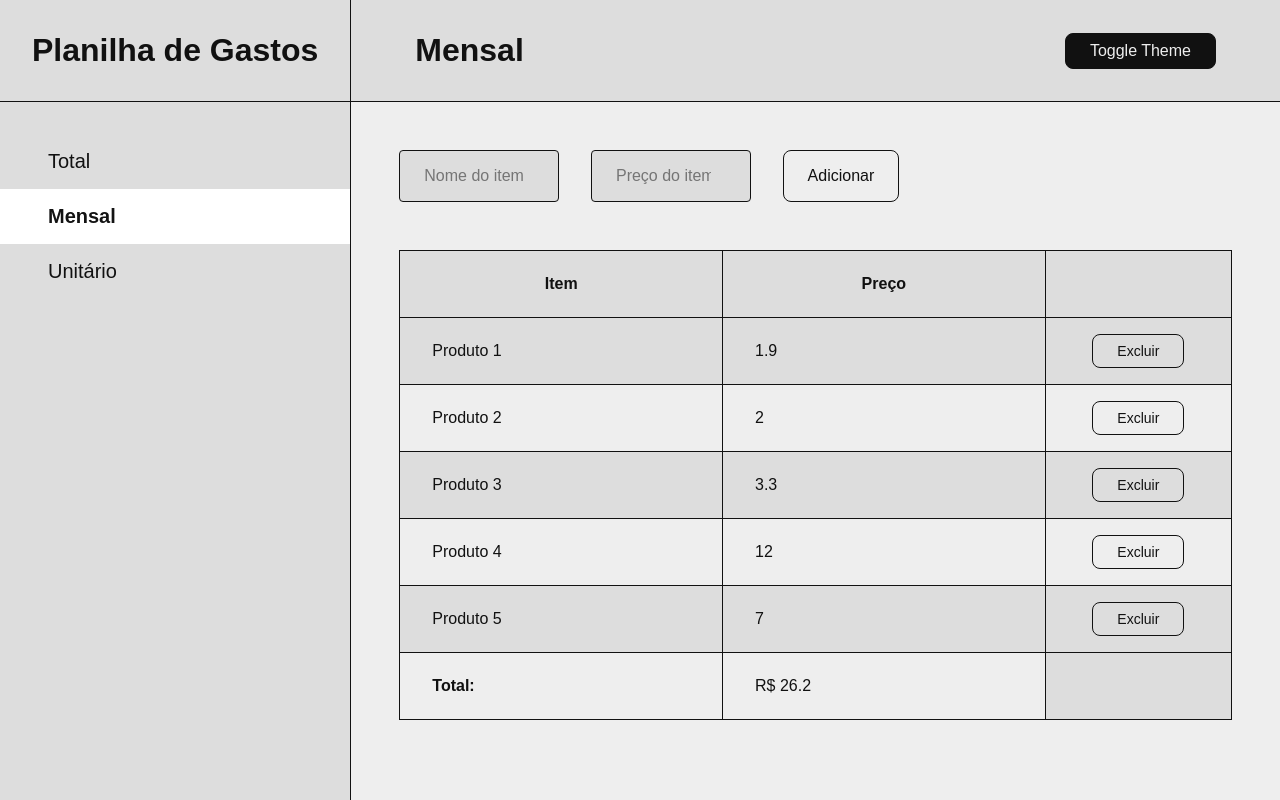
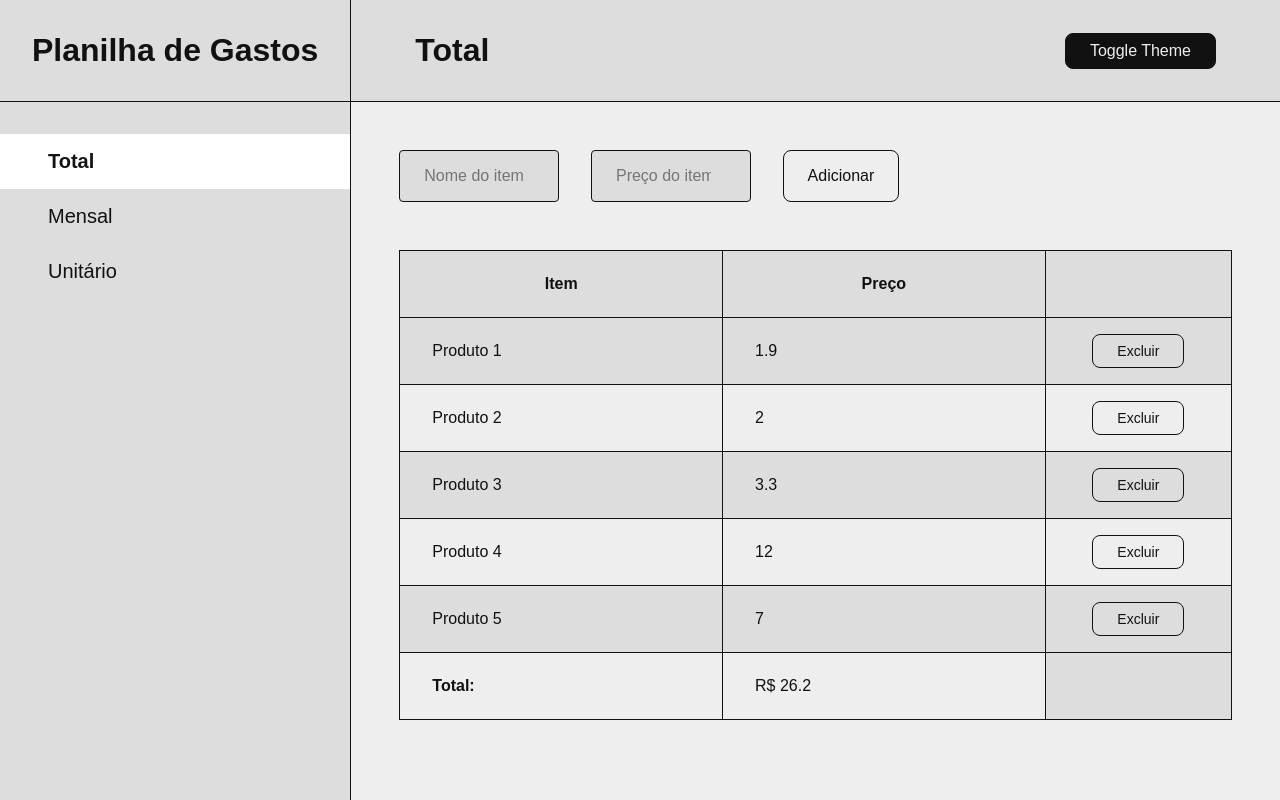
Before and after one commit to Marceometry/Planilha-de-Gastos, a React (Create React App) app: page / in a window 1280 px wide. Built offline with nearby package versions, Linux system fonts and the light colour scheme.

Commit message:
start page navigation

```diff
--- a/src/components/Header/index.jsx
+++ b/src/components/Header/index.jsx
@@ -1,13 +1,26 @@
+import { useEffect, useState } from 'react'
+import { useHistory } from 'react-router-dom'
+import { useTheme } from '../../themes/ThemeContext'
+import { routes } from '../../pages'
 import { Button } from '../'
-import { useTheme } from '../../themes/ThemeContext'
 import { StyledHeader } from './styles'
 
 export function Header() {
+  const [pageTitle, setPageTitle] = useState('')
   const { toggleTheme } = useTheme()
+  const history = useHistory()
+
+  useEffect(() => {
+    const currentRoute = routes.find(
+      (item) => item.path === history.location.pathname
+    )
+
+    setPageTitle(currentRoute.title)
+  }, [routes])
 
   return (
     <StyledHeader>
-      <h1>Mensal</h1>
+      <h1>{pageTitle}</h1>
 
       <Button onClick={toggleTheme}>Toggle Theme</Button>
     </StyledHeader>
--- a/src/components/Sidebar/index.jsx
+++ b/src/components/Sidebar/index.jsx
@@ -1,12 +1,10 @@
+import { useHistory } from 'react-router-dom'
+import { routes } from '../../pages'
 import * as S from './styles'
 
-const pages = [
-  { title: 'Total', path: '/' },
-  { title: 'Mensal', path: '/mensal' },
-  { title: 'Unitário', path: '/unitário' },
-]
+export function Sidebar() {
+  const history = useHistory()
 
-export function Sidebar() {
   return (
     <S.Sidebar>
       <S.Title>
@@ -14,11 +12,11 @@ export function Sidebar() {
       </S.Title>
 
       <S.Nav>
-        {pages?.map((item) => (
+        {routes?.map((item) => (
           <S.Link
             key={item.title}
-            to={`${item.path}`}
-            active={item.path === '/mensal'}
+            onClick={() => history.push(`${item.path}`)}
+            active={item.path === history.location.pathname}
           >
             {item.title}
           </S.Link>
--- a/src/components/Sidebar/styles.js
+++ b/src/components/Sidebar/styles.js
@@ -1,4 +1,3 @@
-import { Link as a } from 'react-router-dom'
 import styled from 'styled-components'
 
 export const Sidebar = styled.aside`
@@ -18,7 +17,7 @@ export const Nav = styled.nav`
   flex-direction: column;
 `
 
-export const Link = styled(a)`
+export const Link = styled.a`
   width: 100%;
   padding: 1rem;
   padding-left: 3rem;
--- a/src/components/Table/index.jsx
+++ b/src/components/Table/index.jsx
@@ -2,11 +2,11 @@ import { useExpenses } from '../../contexts/ExpensesContext'
 import { Row, Header, Cell } from './components'
 import * as S from './styles'
 
-export function Table() {
+export function Table({ tableId }) {
   const { expenses, editExpense, deleteExpense, getFormattedPrice } =
     useExpenses()
 
-  const items = expenses['1'].items
+  const items = expenses[tableId].items
 
   if (!items.length) return <h1>Não há nada aqui {':('}</h1>
 
@@ -25,7 +25,9 @@ export function Table() {
           <Row key={id}>
             <Cell
               isChangeable
-              onChange={(value) => editExpense('1', { name: value, price, id })}
+              onChange={(value) =>
+                editExpense(tableId, { name: value, price, id })
+              }
             >
               {name}
             </Cell>
@@ -34,13 +36,13 @@ export function Table() {
               asNumber
               isChangeable
               onChange={(value) =>
-                editExpense('1', { name, price: Number(value), id })
+                editExpense(tableId, { name, price: Number(value), id })
               }
             >
               {price}
             </Cell>
 
-            <Cell asButton onClick={() => deleteExpense('1', id)}>
+            <Cell asButton onClick={() => deleteExpense(tableId, id)}>
               Excluir
             </Cell>
           </Row>
@@ -48,7 +50,7 @@ export function Table() {
 
         <Row>
           <Cell strong>Total:</Cell>
-          <Cell>{getFormattedPrice(expenses['1'].totalExpense)}</Cell>
+          <Cell>{getFormattedPrice(expenses[tableId].totalExpense)}</Cell>
         </Row>
       </tbody>
     </S.Table>
--- a/src/pages/Monthly/index.jsx
+++ b/src/pages/Home/index.jsx
@@ -1,11 +1,11 @@
+import { AddItem, Table } from '../../components'
 import { Layout } from '../../layout'
-import { AddItem, Table } from '../../components'
 
-export function Monthly() {
+export function Home() {
   return (
     <Layout>
       <AddItem />
-      <Table />
+      <Table tableId='1' />
     </Layout>
   )
 }
--- a/src/pages/index.js
+++ b/src/pages/index.js
@@ -1 +1,7 @@
-export { Monthly } from './Monthly'
+export { Home } from './Home'
+
+export const routes = [
+  { title: 'Total', path: '/' },
+  { title: 'Mensal', path: '/1' },
+  { title: 'Unitário', path: '/2' },
+]
--- a/src/router.jsx
+++ b/src/router.jsx
@@ -1,15 +1,12 @@
 import { BrowserRouter, Switch, Route } from 'react-router-dom'
-import { Monthly } from './pages'
+import { Home } from './pages'
 
 export function Router() {
   return (
     <BrowserRouter>
       <Switch>
-        {/* <Route path='/Unique'>
-          <Unique />
-        </Route> */}
         <Route path='/' exact>
-          <Monthly />
+          <Home />
         </Route>
       </Switch>
     </BrowserRouter>
```
